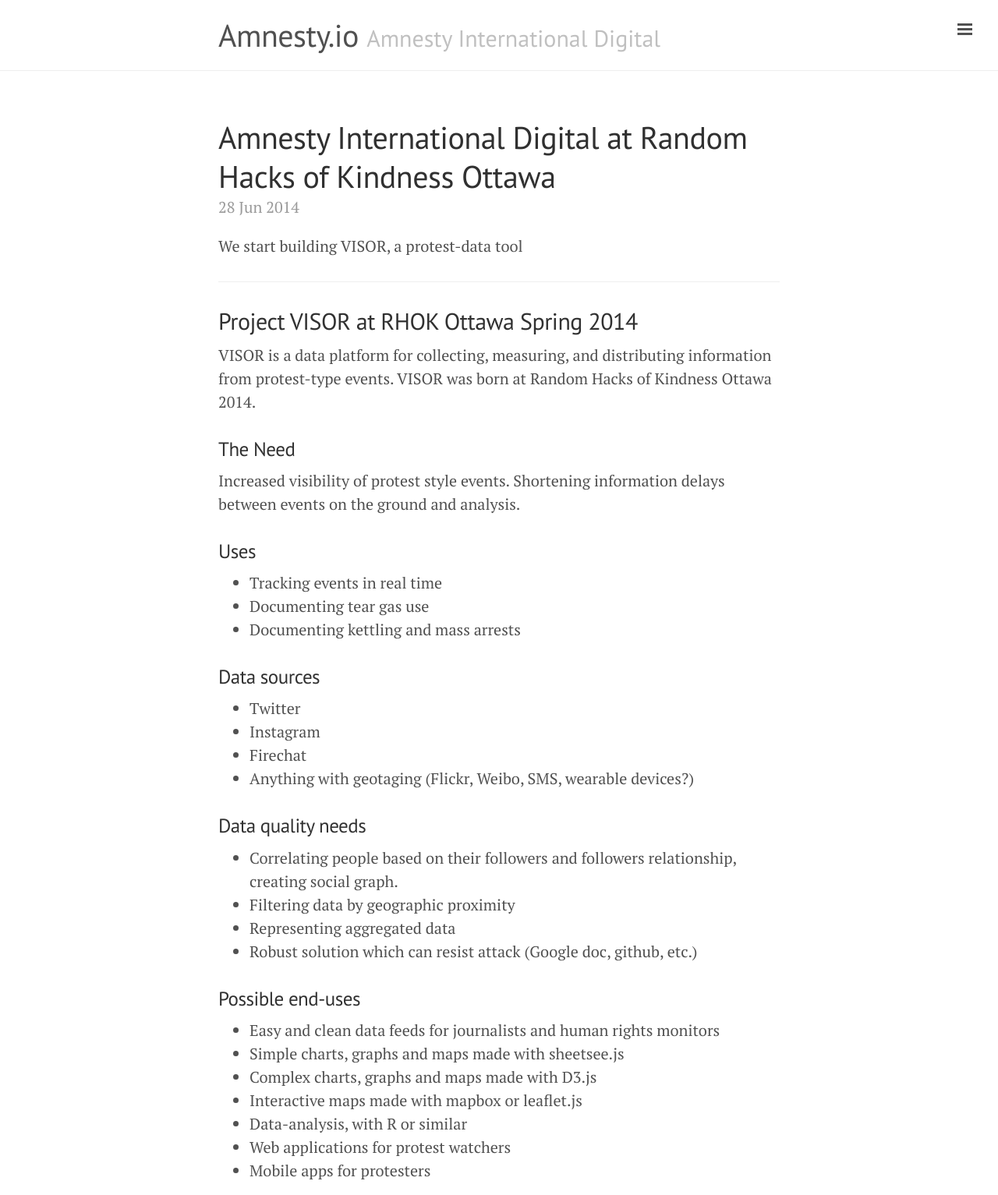
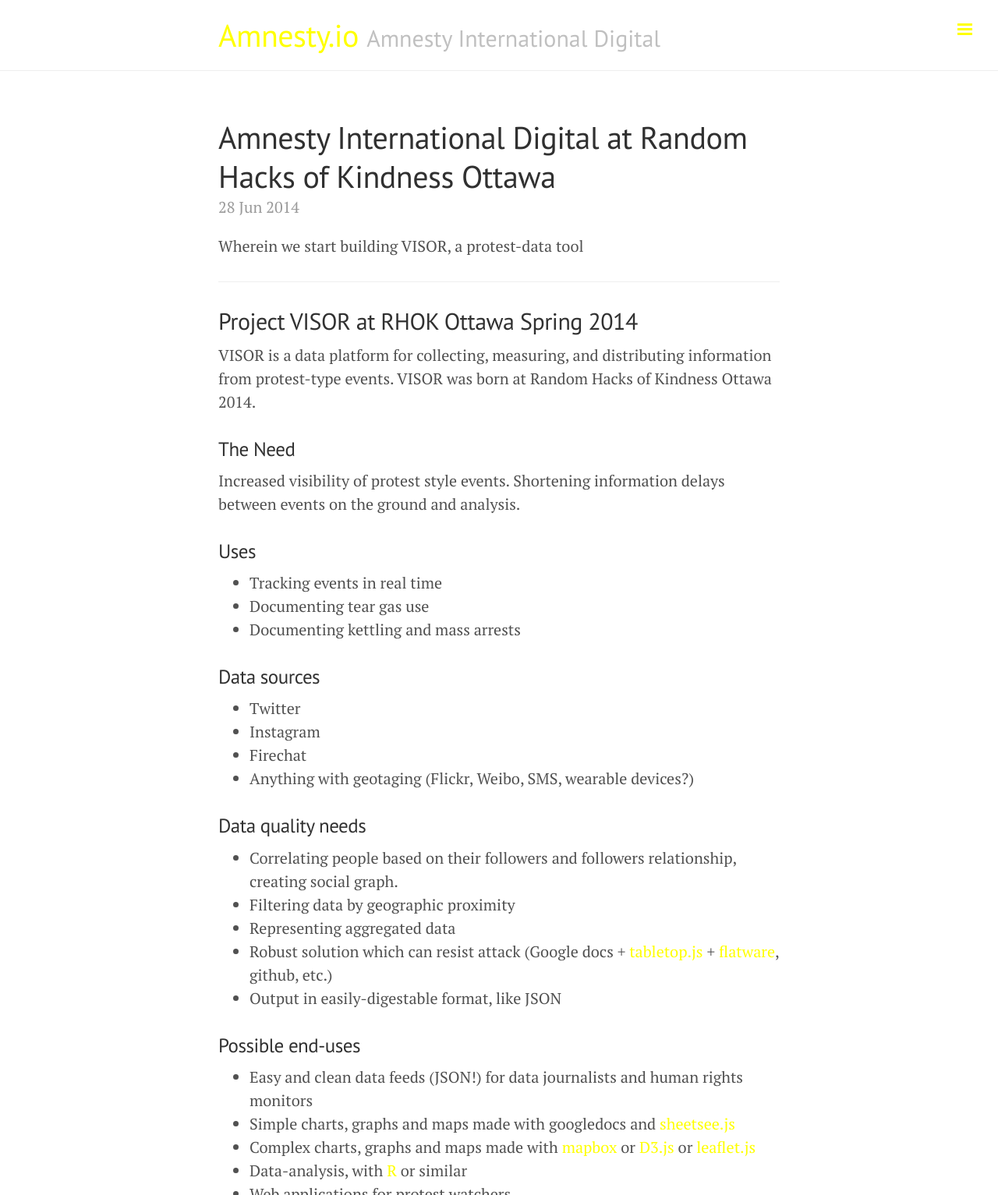
Before and after one commit to AmnestyInternational/amnestyinternational.github.com, a Jekyll site: the page built from _posts/2014-06-28-random-hacks-of-kindness.md, in a window 1280 px wide, cut to the strip 0-1533 px from the top of the page. Shown: the whole strip at 78% size. Built offline with Jekyll 4.4.1, drawn with Linux system fonts in a browser that asks for light colours; Markdown is read by kramdown in place of the engine named in the settings.

Commit message:
created amnesty theme

```diff
--- a/_layouts/default.html
+++ b/_layouts/default.html
@@ -3,7 +3,7 @@
 
   {% include head.html %}
 
-  <body class="layout-reverse">
+  <body class="layout-reverse theme-base-0g">
 
     {% include sidebar.html %}
 
--- a/_posts/2014-06-28-random-hacks-of-kindness.md
+++ b/_posts/2014-06-28-random-hacks-of-kindness.md
@@ -3,7 +3,7 @@
 title: Amnesty International Digital at Random Hacks of Kindness Ottawa
 ---
 
-We start building VISOR, a protest-data tool
+Wherein we start building VISOR, a protest-data tool
 
 -----
 
@@ -30,14 +30,14 @@
 - Correlating people based on their followers and followers relationship, creating social graph.
 - Filtering data by geographic proximity
 - Representing aggregated data
-- Robust solution which can resist attack (Google doc, github, etc.)
+- Robust solution which can resist attack (Google docs + [tabletop.js](https://github.com/jsoma/tabletop) + [flatware](https://github.com/jsoma/flatware), github, etc.)
+- Output in easily-digestable format, like JSON
 
 ### Possible end-uses
-- Easy and clean data feeds for journalists and human rights monitors
-- Simple charts, graphs and maps made with sheetsee.js
-- Complex charts, graphs and maps made with D3.js
-- Interactive maps made with mapbox or leaflet.js
-- Data-analysis, with R or similar
+- Easy and clean data feeds (JSON!) for data journalists and human rights monitors
+- Simple charts, graphs and maps made with googledocs and [sheetsee.js](https://jlord.github.io/sheetsee.js/)
+- Complex charts, graphs and maps made with [mapbox](https://www.mapbox.com/) or [D3.js](http://d3js.org/) or [leaflet.js](http://leafletjs.com/)
+- Data-analysis, with [R](http://www.r-project.org/) or similar
 - Web applications for protest watchers
 - Mobile apps for protesters
 
--- a/public/css/lanyon.css
+++ b/public/css/lanyon.css
@@ -527,6 +527,18 @@
   color: #8f5536;
 }
 
+/* Amnesty */
+.theme-base-0g .sidebar,
+.theme-base-0g .sidebar-toggle:active,
+.theme-base-0g #sidebar-checkbox:checked ~ .sidebar-toggle {
+  background-color: #333333;
+}
+.theme-base-0g .container a,
+.theme-base-0g .sidebar-toggle,
+.theme-base-0g .related-posts li a:hover {
+  color: #ffff00;
+}
+
 
 /*
  * Overlay sidebar
```
Also changed, not shown: 2014-06-29-protest-data-projects.md (added, +26 -0 lines), about.md (+11 -1 lines), images/8bit-logo_amnesty_yellow-black.png (added).
